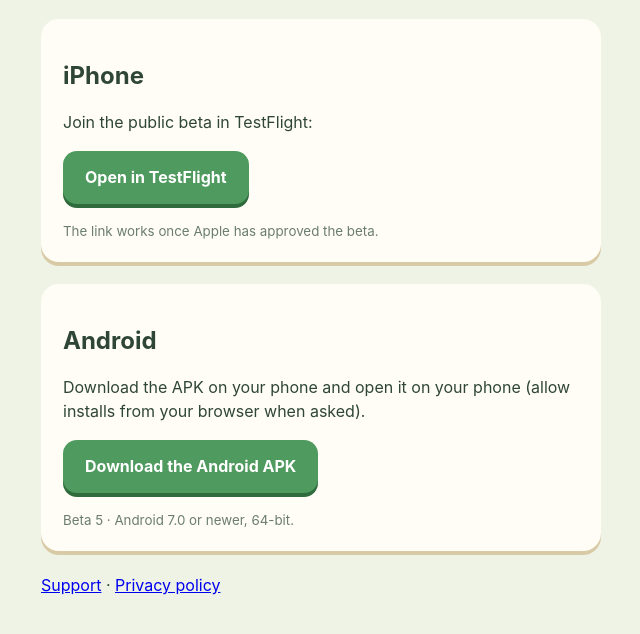
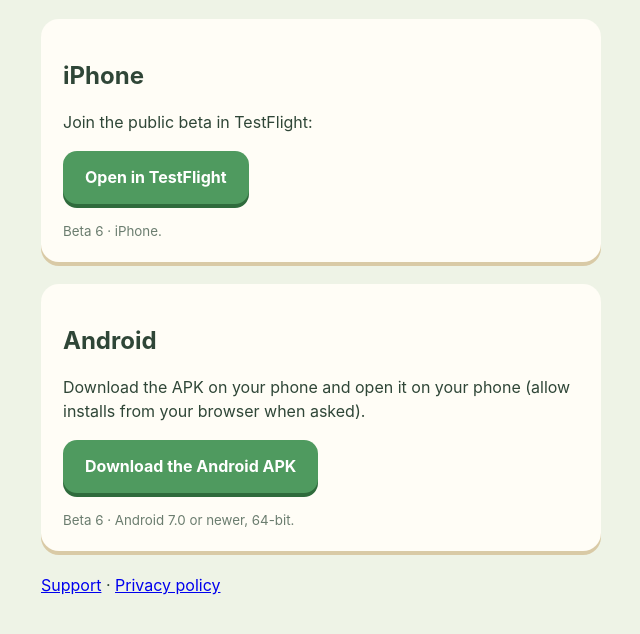
Before and after one commit to cmaftuleac/postcard-garden-releases, a plain HTML site: page index.html in a window 1280 px wide. Shown: the part 174-808 px from the top of the page, without its empty margins (319-959 px from the left). Drawn offline with Linux system fonts and the light colour scheme.

Commit message:
Android beta 6 APK (shadows, planted beds, timber planter, garden buttons); beta 5 superseded

```diff
--- a/index.html
+++ b/index.html
@@ -22,13 +22,13 @@
     <h2>iPhone</h2>
     <p>Join the public beta in TestFlight:</p>
     <p><a class="btn" href="https://testflight.apple.com/join/C9ZqsSuM">Open in TestFlight</a></p>
-    <small>The link works once Apple has approved the beta.</small>
+    <small>Beta 6 · iPhone.</small>
   </div>
   <div class="card">
     <h2>Android</h2>
     <p>Download the APK on your phone and open it on your phone (allow installs from your browser when asked).</p>
-    <p><a class="btn" href="PostcardGarden-1.0-beta5.apk">Download the Android APK</a></p>
-    <small>Beta 5 · Android 7.0 or newer, 64-bit.</small>
+    <p><a class="btn" href="PostcardGarden-1.0-beta6.apk">Download the Android APK</a></p>
+    <small>Beta 6 · Android 7.0 or newer, 64-bit.</small>
   </div>
   <p><a href="support/">Support</a> · <a href="privacy/">Privacy policy</a></p>
 </main>
```
Also changed, not shown: 2 other files.
